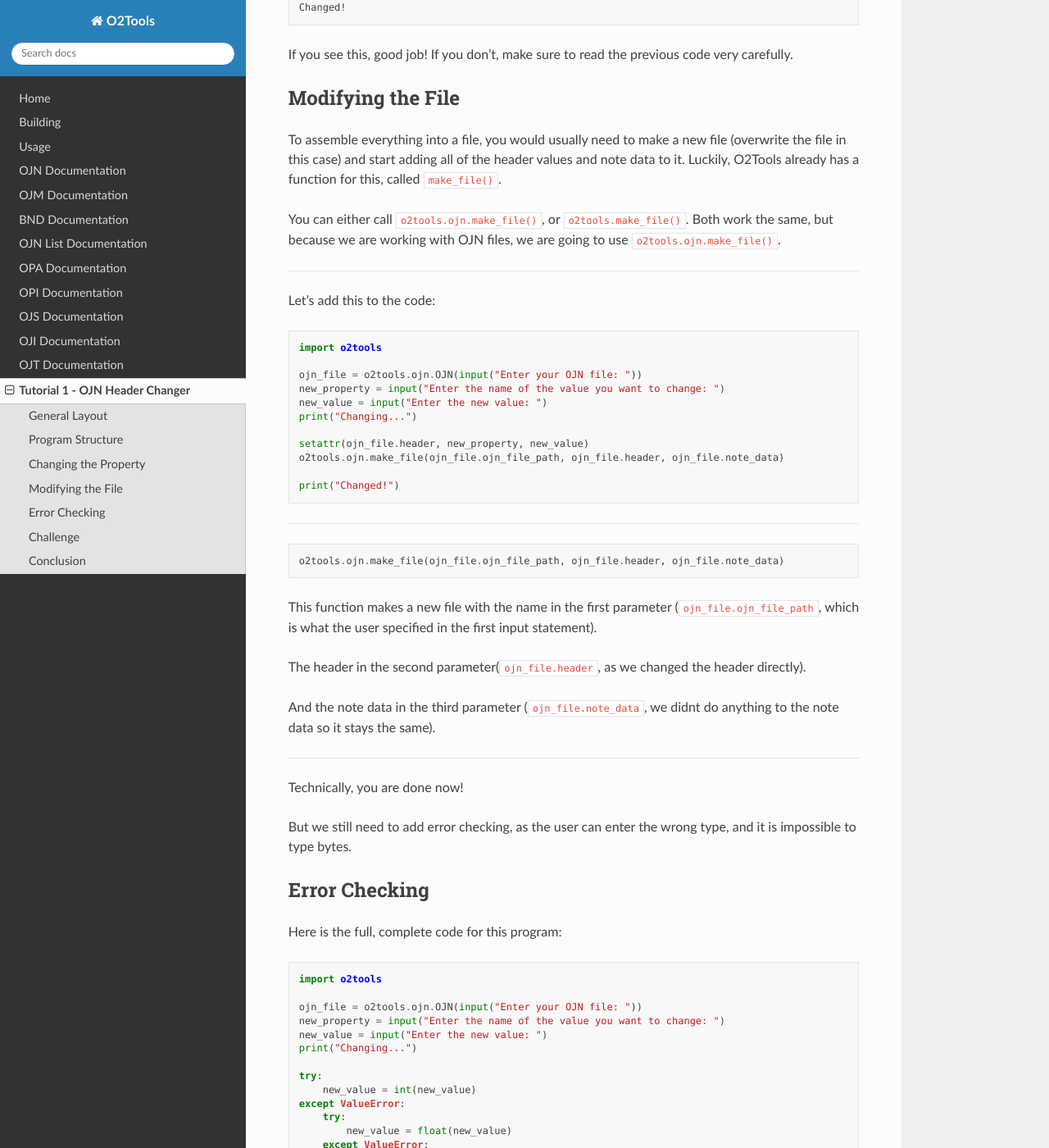
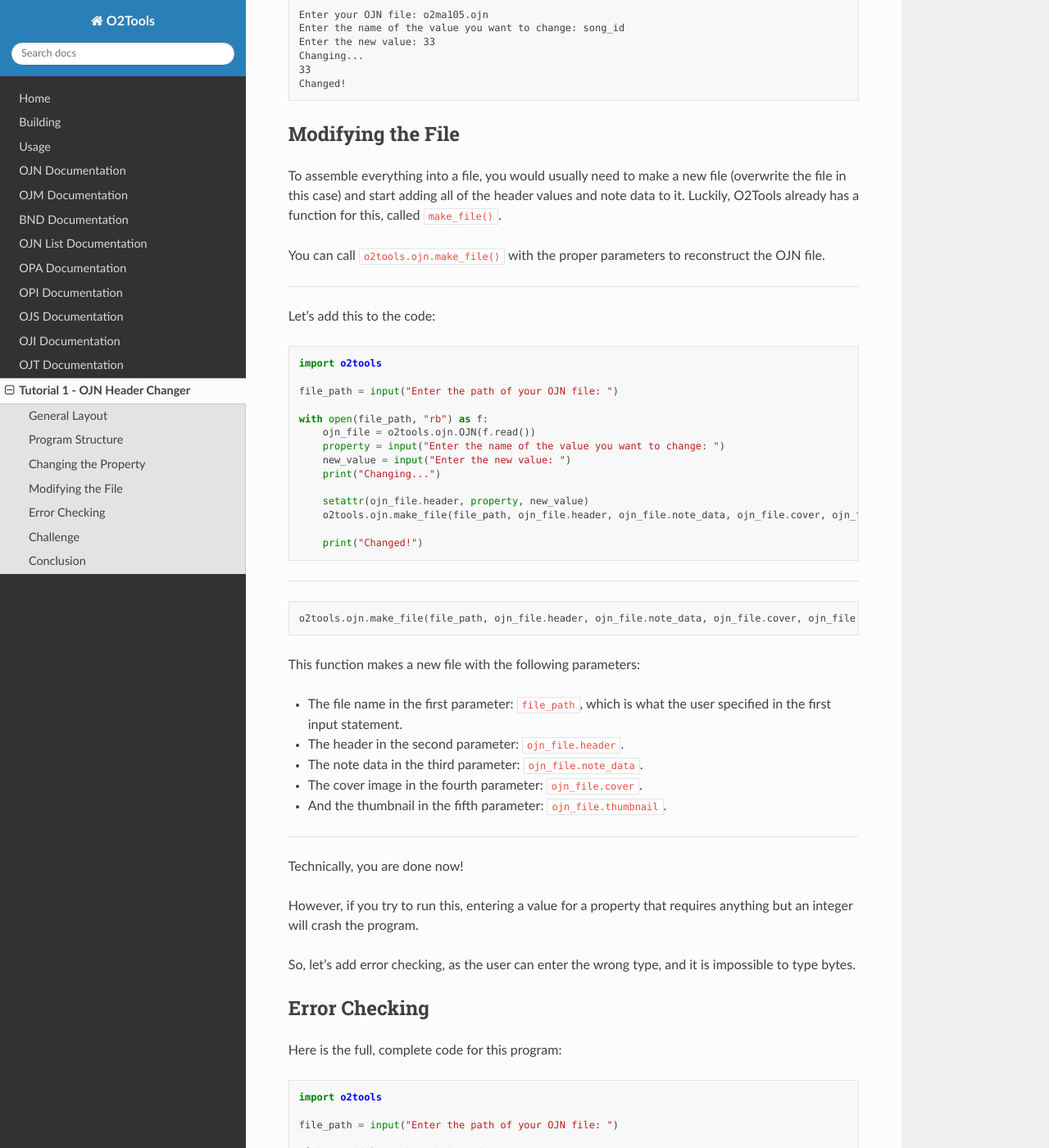
Before and after one commit to SweepSweep2/o2tools-docs, a Sphinx documentation site: the page built from docs/source/tutorial1.rst, in a window 1280 px wide and 1400 px high, scrolled down 2231 px. Shown: the whole window at 82% size. Built offline with Sphinx 7.4.7 and the Read the Docs theme 3.1.0, drawn with Linux system fonts in a browser that asks for light colours; some of the changed text lies outside the part shown.

Commit message:
Add files via upload

```diff
--- a/docs/source/index.rst
+++ b/docs/source/index.rst
@@ -10,9 +10,11 @@ O2Tools has the following features:
 
 - Readable OJN Note Sections
 - OJM Sound Extraction (both M30 and OMC)
+- Interface/Avatar File Support
+- OJN List Support
 - Highly Documented
 - Easy to Use
-- Fully Object Orientated
+- Fully Object-Oriented
 
 ====
 
--- a/docs/source/tutorial1.rst
+++ b/docs/source/tutorial1.rst
@@ -28,14 +28,17 @@ Here is the structure of the program (no logic added):
 
   import o2tools
 
-  ojn_file = o2tools.ojn.OJN(input("Enter your OJN file: "))
-  property = input("Enter the name of the value you want to change: ")
-  new_value = input("Enter the new value: ")
-  print("Changing...")
+  file_path = input("Enter the path of your OJN file: ")
 
-  # change the ojn here
+  with open(file_path, "rb") as f:
+      ojn_file = o2tools.ojn.OJN(f.read())
+      property = input("Enter the name of the value you want to change: ")
+      new_value = input("Enter the new value: ")
+      print("Changing...")
 
-  print("Changed!")
+      # change the ojn here
+
+      print("Changed!")
 
 We will go through this code one by one so you understand everything.
 
@@ -43,9 +46,10 @@ We will go through this code one by one so you understand everything.
 
 .. code-block:: python
 
-  ojn_file = o2tools.ojn.OJN(input("Enter your OJN file: "))
+  with open(file_path, "rb") as f:
+      ojn_file = o2tools.ojn.OJN(f.read())
 
-Here, we ask the user for the path to the OJN file and open it. ``OJN()``'s only parameter is the file path, which is why we can feed the input directly into ``OJN()``.
+Here, we use the file path that the user specified earlier, and feed the bytes into the ``OJN()`` class.
 
 ====
 
@@ -70,18 +74,21 @@ Next, we need to change the property. We could go through a lot of if statements
 
   import o2tools
 
-  ojn_file = o2tools.ojn.OJN(input("Enter your OJN file: "))
-  new_property = input("Enter the name of the value you want to change: ")
-  new_value = input("Enter the new value: ")
-  print("Changing...")
+  file_path = input("Enter the path of your OJN file: ")
 
-  setattr(ojn_file.header, new_property, new_value)
+  with open(file_path, "rb") as f:
+      ojn_file = o2tools.ojn.OJN(f.read())
+      property = input("Enter the name of the value you want to change: ")
+      new_value = input("Enter the new value: ")
+      print("Changing...")
 
-  print("Changed!")
+      setattr(ojn_file.header, property, new_value)
+
+      print("Changed!")
 
 ====
 
-We only added one line, ``setattr(ojn_file.header, new_property, new_value)``. This line gets the attribute in ojn_file.header (``OjnHeader`` class) from a string (``new_property``), and sets the attribute to ``new_value``.
+We only added one line, ``setattr(ojn_file.header, property, new_value)``. This line gets the attribute in ojn_file.header (``OjnHeader`` class) from a string (``new_property``), and sets the attribute to ``new_value``.
 
 ====
 
@@ -89,7 +96,7 @@ To test if this is working, put this code below the ``setattr()`` function:
 
 .. code-block:: python
 
-  print(getattr(ojn_file.header, new_property))
+  print(getattr(ojn_file.header, property))
 
 ====
 
@@ -108,14 +115,12 @@ You should be seeing something like this in the console:
   33
   Changed!
 
-If you see this, good job! If you don't, make sure to read the previous code very carefully.
-
 Modifying the File
 ------------------
 
 To assemble everything into a file, you would usually need to make a new file (overwrite the file in this case) and start adding all of the header values and note data to it. Luckily, O2Tools already has a function for this, called ``make_file()``.
 
-You can either call ``o2tools.ojn.make_file()``, or ``o2tools.make_file()``. Both work the same, but because we are working with OJN files, we are going to use ``o2tools.ojn.make_file()``.
+You can call ``o2tools.ojn.make_file()`` with the proper parameters to reconstruct the OJN file.
 
 ====
 
@@ -125,33 +130,39 @@ Let's add this to the code:
 
   import o2tools
 
-  ojn_file = o2tools.ojn.OJN(input("Enter your OJN file: "))
-  new_property = input("Enter the name of the value you want to change: ")
-  new_value = input("Enter the new value: ")
-  print("Changing...")
+  file_path = input("Enter the path of your OJN file: ")
 
-  setattr(ojn_file.header, new_property, new_value)
-  o2tools.ojn.make_file(ojn_file.ojn_file_path, ojn_file.header, ojn_file.note_data)
+  with open(file_path, "rb") as f:
+      ojn_file = o2tools.ojn.OJN(f.read())
+      property = input("Enter the name of the value you want to change: ")
+      new_value = input("Enter the new value: ")
+      print("Changing...")
 
-  print("Changed!")
+      setattr(ojn_file.header, property, new_value)
+      o2tools.ojn.make_file(file_path, ojn_file.header, ojn_file.note_data, ojn_file.cover, ojn_file.thumbnail)
 
+      print("Changed!")
 ====
 
 .. code-block:: python
 
-  o2tools.ojn.make_file(ojn_file.ojn_file_path, ojn_file.header, ojn_file.note_data)
+  o2tools.ojn.make_file(file_path, ojn_file.header, ojn_file.note_data, ojn_file.cover, ojn_file.thumbnail)
 
-This function makes a new file with the name in the first parameter (``ojn_file.ojn_file_path``, which is what the user specified in the first input statement).
+This function makes a new file with the following parameters:
 
-The header in the second parameter(``ojn_file.header``, as we changed the header directly).
-
-And the note data in the third parameter (``ojn_file.note_data``, we didnt do anything to the note data so it stays the same).
+* The file name in the first parameter: ``file_path``, which is what the user specified in the first input statement.
+* The header in the second parameter: ``ojn_file.header``.
+* The note data in the third parameter: ``ojn_file.note_data``.
+* The cover image in the fourth parameter: ``ojn_file.cover``.
+* And the thumbnail  in the fifth parameter: ``ojn_file.thumbnail``.
 
 ====
 
 Technically, you are done now!
 
-But we still need to add error checking, as the user can enter the wrong type, and it is impossible to type bytes.
+However, if you try to run this, entering a value for a property that requires anything but an integer will crash the program.
+
+So, let's add error checking, as the user can enter the wrong type, and it is impossible to type bytes.
 
 Error Checking
 --------------
@@ -162,23 +173,26 @@ Here is the full, complete code for this program:
 
   import o2tools
 
-  ojn_file = o2tools.ojn.OJN(input("Enter your OJN file: "))
-  new_property = input("Enter the name of the value you want to change: ")
-  new_value = input("Enter the new value: ")
-  print("Changing...")
+  file_path = input("Enter the path of your OJN file: ")
 
-  try:
-      new_value = int(new_value)
-  except ValueError:
+  with open(file_path, "rb") as f:
+      ojn_file = o2tools.ojn.OJN(f.read())
+      property = input("Enter the name of the value you want to change: ")
+      new_value = input("Enter the new value: ")
+      print("Changing...")
+
       try:
-          new_value = float(new_value)
+          new_value = int(new_value)
       except ValueError:
-          new_value = new_value.encode("ISO-8859-1")
+          try:
+              new_value = float(new_value)
+          except ValueError:
+              new_value = new_value.encode("ISO-8859-1")
 
-  setattr(ojn_file.header, new_property, new_value)
-  o2tools.ojn.make_file(ojn_file.ojn_file_path, ojn_file.header, ojn_file.note_data)
+      setattr(ojn_file.header, property, new_value)
+      o2tools.ojn.make_file(file_path, ojn_file.header, ojn_file.note_data, ojn_file.cover, ojn_file.thumbnail)
 
-  print("Changed!")
+      print("Changed!")
 
 ====
 
@@ -243,4 +257,4 @@ As you can tell, this can get pretty easy to learn, as the actual process of par
 
 If you want to learn more, you can go to the next tutorial, or check out the documentation for both the file formats and O2Tools.
 
-You can also download the python file here.
+You can also download the python file here: https://github.com/SweepSweep2/o2tools-docs/blob/main/docs/source/tutorials/1/code.py
--- /dev/null
+++ b/docs/source/tutorials/1/code.py
@@ -0,0 +1,22 @@
+import o2tools
+
+file_path = input("Enter the path of your OJN file: ")
+
+with open(file_path, "rb") as f:
+    ojn_file = o2tools.ojn.OJN(f.read())
+    property = input("Enter the name of the value you want to change: ")
+    new_value = input("Enter the new value: ")
+    print("Changing...")
+
+    try:
+        new_value = int(new_value)
+    except ValueError:
+        try:
+            new_value = float(new_value)
+        except ValueError:
+            new_value = new_value.encode("ISO-8859-1")
+
+    setattr(ojn_file.header, property, new_value)
+    o2tools.ojn.make_file(file_path, ojn_file.header, ojn_file.note_data, ojn_file.cover, ojn_file.thumbnail)
+
+    print("Changed!")
```
Also changed, not shown: other parts of docs/source/tutorial1.rst (+1 -1 lines), docs/source/usage.rst (+4 -4 lines).
